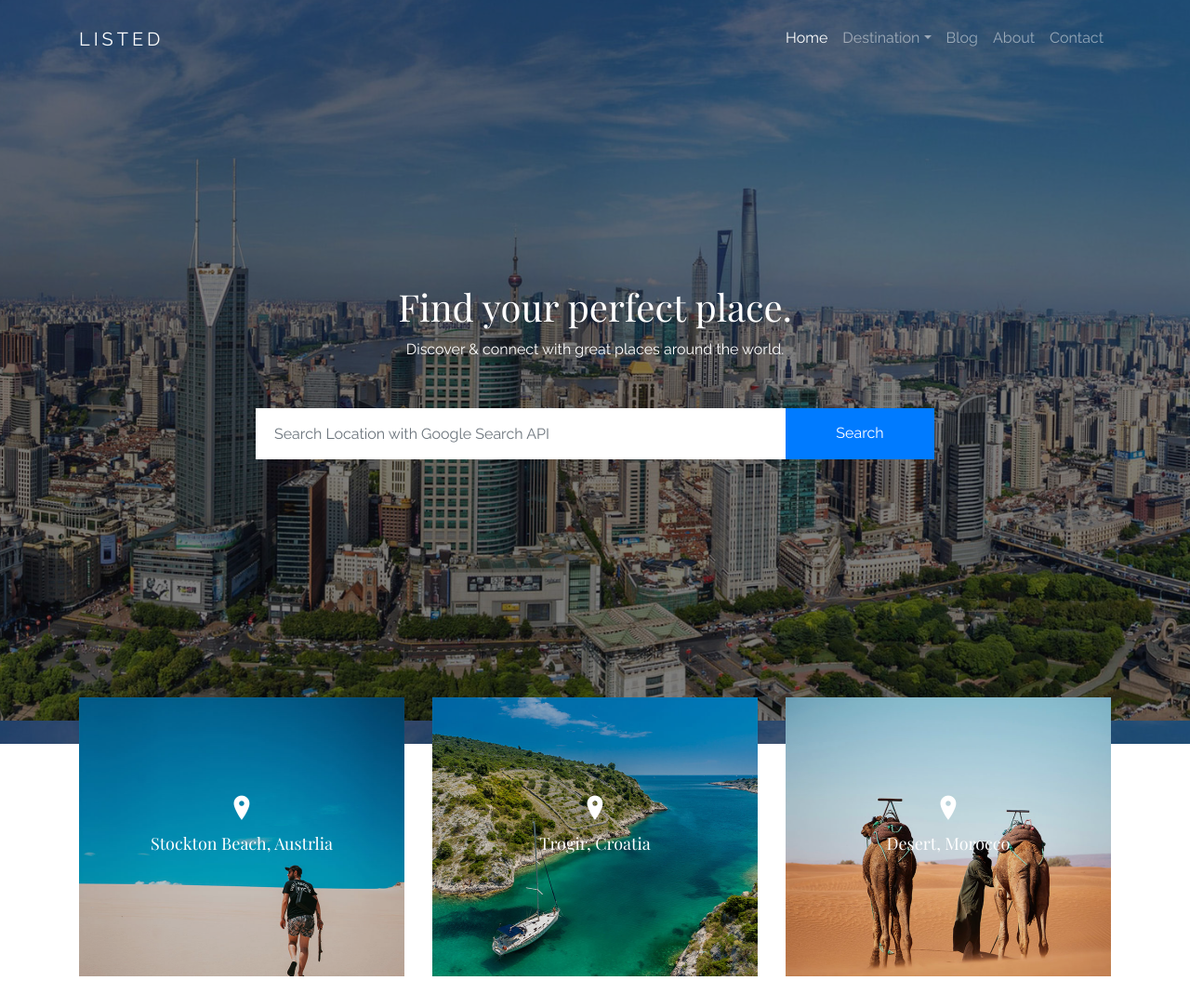
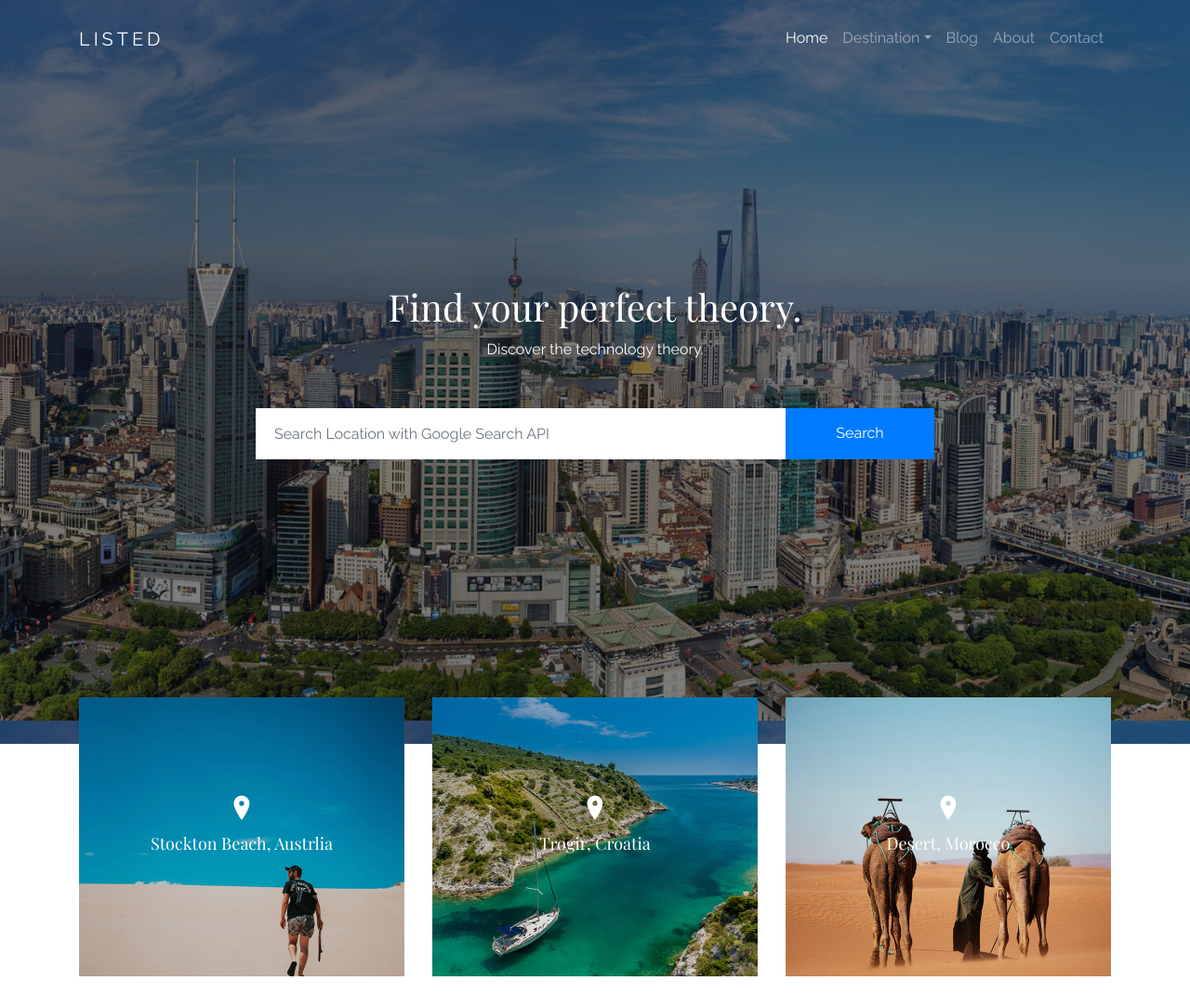
Before and after one commit to vijay2ck/witsmire, a plain HTML site: page index.html in a window 1280 px wide. Shown: the top 1083 px of the page at 93% size. Drawn offline with nearby package versions, Linux system fonts and the light colour scheme; some packages are replaced by stand-ins of ours; files whose address does not match are found by name.

Commit message:
Find & Discovery title change

```diff
--- a/index.html
+++ b/index.html
@@ -1,7 +1,7 @@
 <!doctype html>
 <html lang="en">
   <head>
-    <title>Colorlib Listed Directory Template</title>
+    <title>WitsMire – A vision to Brain </title>
     <meta charset="utf-8">
     <meta name="viewport" content="width=device-width, initial-scale=1, shrink-to-fit=no">
 
@@ -65,8 +65,8 @@
           <div class="col-md-8 text-center">
 
             <div class="mb-5 element-animate">
-              <h1>Find your perfect place.</h1>
-              <p>Discover &amp; connect with great places around the world.</p>
+              <h1>Find your perfect theory.</h1>
+              <p>Discover the technology theory.</p>
             </div>
 
             <form class="form-inline element-animate" id="search-form">
```
